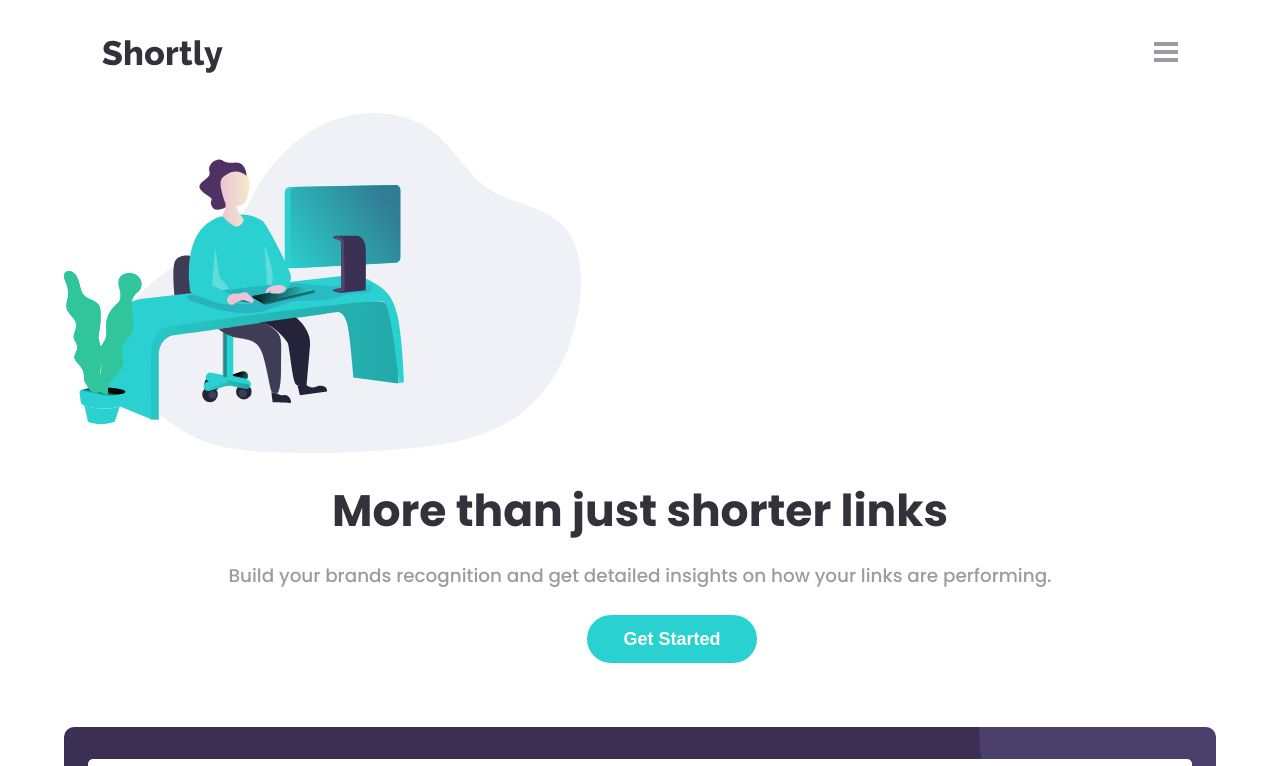
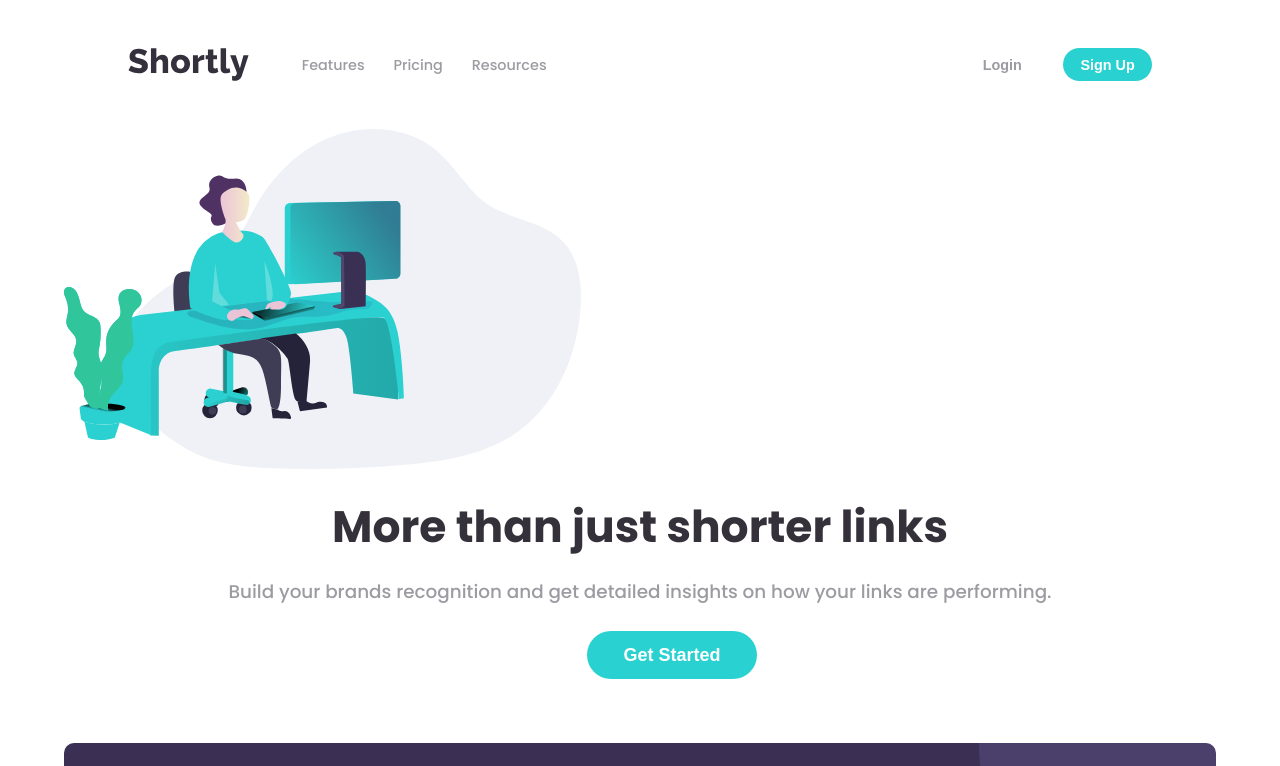
Before and after one commit to solvedbiscuit71/url-shortening-api, a React (Create React App) app: page / in a window 1280 px wide. Shown: the top 766 px of the page. Built offline with nearby package versions, Linux system fonts and the light colour scheme.

Commit message:
completed @desktop:Header

```diff
--- a/src/styles/css/index.css
+++ b/src/styles/css/index.css
@@ -231,8 +231,7 @@ ul.nav-list li {
   gap: 1.5em;
   position: relative;
   z-index: 5;
-  padding-inline: 8vw;
-  padding-block: 5vh;
+  padding: 5vh 8vw;
 }
 .header .hamburger {
   position: absolute;
@@ -380,6 +379,63 @@ ul.nav-list li {
   align-items: center;
 }
 
+@media only screen and (min-width: 1200px) {
+  .seperator {
+    display: none;
+  }
+
+  .btn--primary:hover {
+    cursor: pointer;
+    background-image: linear-gradient(to right, rgba(255, 255, 255, 0.35) 0%, rgba(255, 255, 255, 0.35) 100%);
+  }
+
+  .navbar {
+    padding: 0;
+    display: flex !important;
+    flex-direction: row;
+    justify-content: space-between;
+    background-color: unset;
+  }
+  .navbar ul.nav-list li {
+    display: inline-block;
+    margin-top: 0;
+    margin-left: 2em;
+    color: var(--para-color);
+    font-size: 0.9rem;
+  }
+  .navbar ul.nav-list li:hover {
+    cursor: pointer;
+    font-weight: 700;
+    color: black;
+  }
+  .navbar .btn-flex {
+    flex-direction: row;
+    margin: 0;
+  }
+  .navbar .btn-flex button {
+    font-size: 0.9rem;
+    padding: 0.6em 1.2em;
+  }
+  .navbar .btn-flex .btn--link {
+    color: var(--para-color);
+  }
+  .navbar .btn-flex .btn--link:hover {
+    cursor: pointer;
+    color: #2f2d2d;
+    text-decoration: underline;
+  }
+
+  .header {
+    flex-flow: row nowrap;
+    padding: 3em 10vw;
+  }
+  .header .navbar {
+    flex: 1;
+  }
+  .header .hamburger {
+    display: none;
+  }
+}
 body {
   margin: 0;
   padding: 0;
--- /dev/null
+++ b/src/styles/sass/@media/_desktop.scss
@@ -0,0 +1,73 @@
+@media only screen and (min-width: 1200px) {
+  // utils classes
+  .seperator {
+    display: none;
+  }
+
+  // components
+  .btn--primary:hover {
+    cursor: pointer;
+    background-image: linear-gradient(to right,hsla(0, 0%, 100%, 0.35) 0%,hsla(0, 0%, 100%, 0.35) 100%);
+  }
+
+  .navbar {
+    padding: 0;
+
+    display: flex !important;
+    flex-direction: row;
+    justify-content: space-between;
+
+    background-color: unset;
+
+    ul.nav-list li {
+      display: inline-block;
+      margin-top: 0;
+      margin-left: 2em;
+
+      color: var(--para-color);
+      font-size: .9rem;
+    }
+
+    ul.nav-list li:hover {
+      cursor: pointer;
+
+      font-weight: 700;
+      color: black;
+    }
+
+    .btn-flex {
+      flex-direction: row;
+      margin: 0;
+
+      button {
+        font-size: .9rem;
+        padding: .6em 1.2em;
+      }
+
+      .btn--link {
+        color: var(--para-color);
+      }
+
+      .btn--link:hover {
+        cursor: pointer;
+
+        color: hsl(0, 2%, 18%);
+        text-decoration: underline;
+      }
+    }
+  }
+
+  // layouts
+  .header {
+    flex-flow: row nowrap;
+    padding: 3em 10vw;
+
+    .navbar {
+      flex: 1;
+    }
+
+    .hamburger {
+      display: none;
+    }
+  }
+}
--- a/src/styles/sass/index.scss
+++ b/src/styles/sass/index.scss
@@ -13,6 +13,8 @@
 @use "./layout/boost";
 @use "./layout/footer";
 
+@use "./@media/desktop";
+
 body {
   margin: 0;
   padding: 0;
--- a/src/styles/sass/layout/_header.scss
+++ b/src/styles/sass/layout/_header.scss
@@ -8,8 +8,7 @@
   position: relative;
   z-index: 5;
 
-  padding-inline: 8vw;
-  padding-block: 5vh;
+  padding: 5vh 8vw;
 
   .hamburger {
     position: absolute;
```
